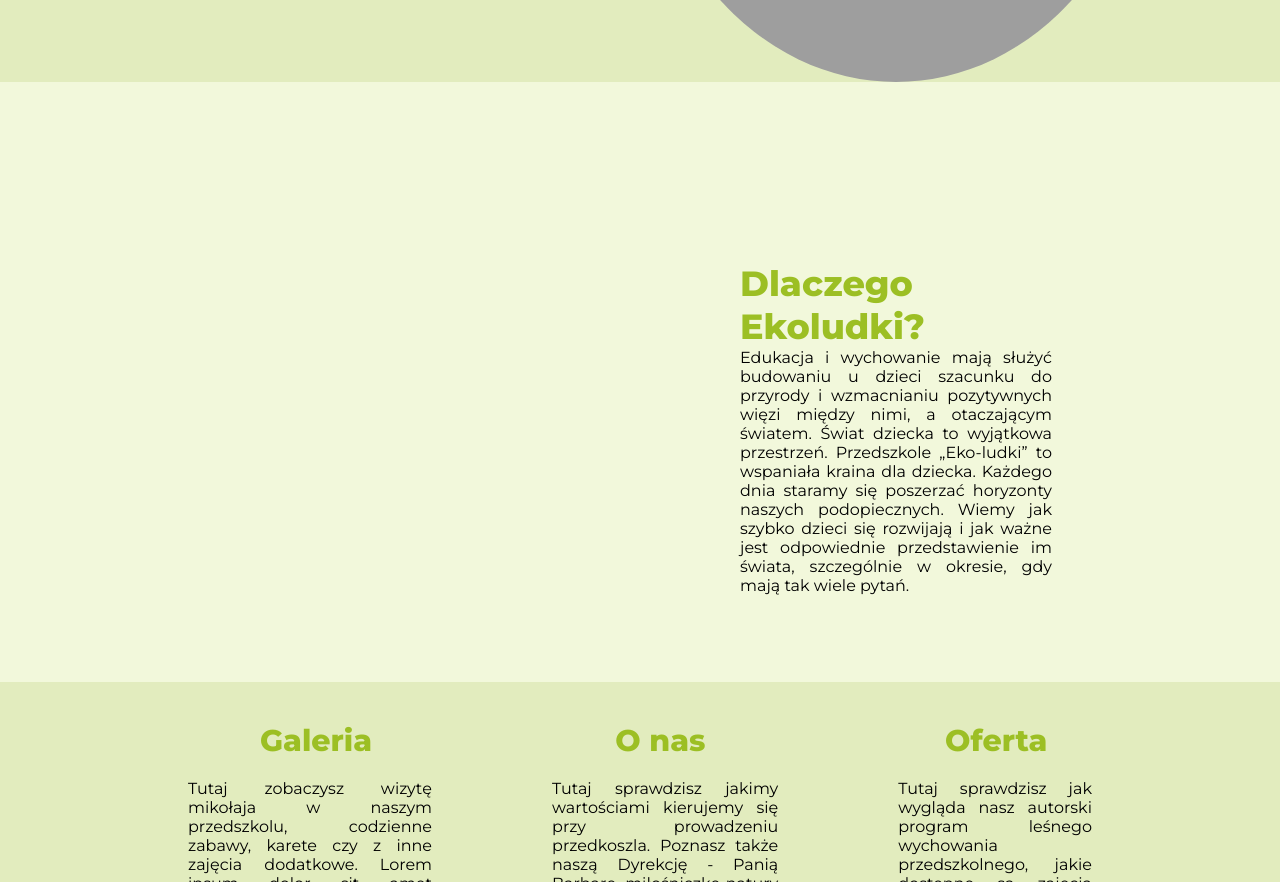
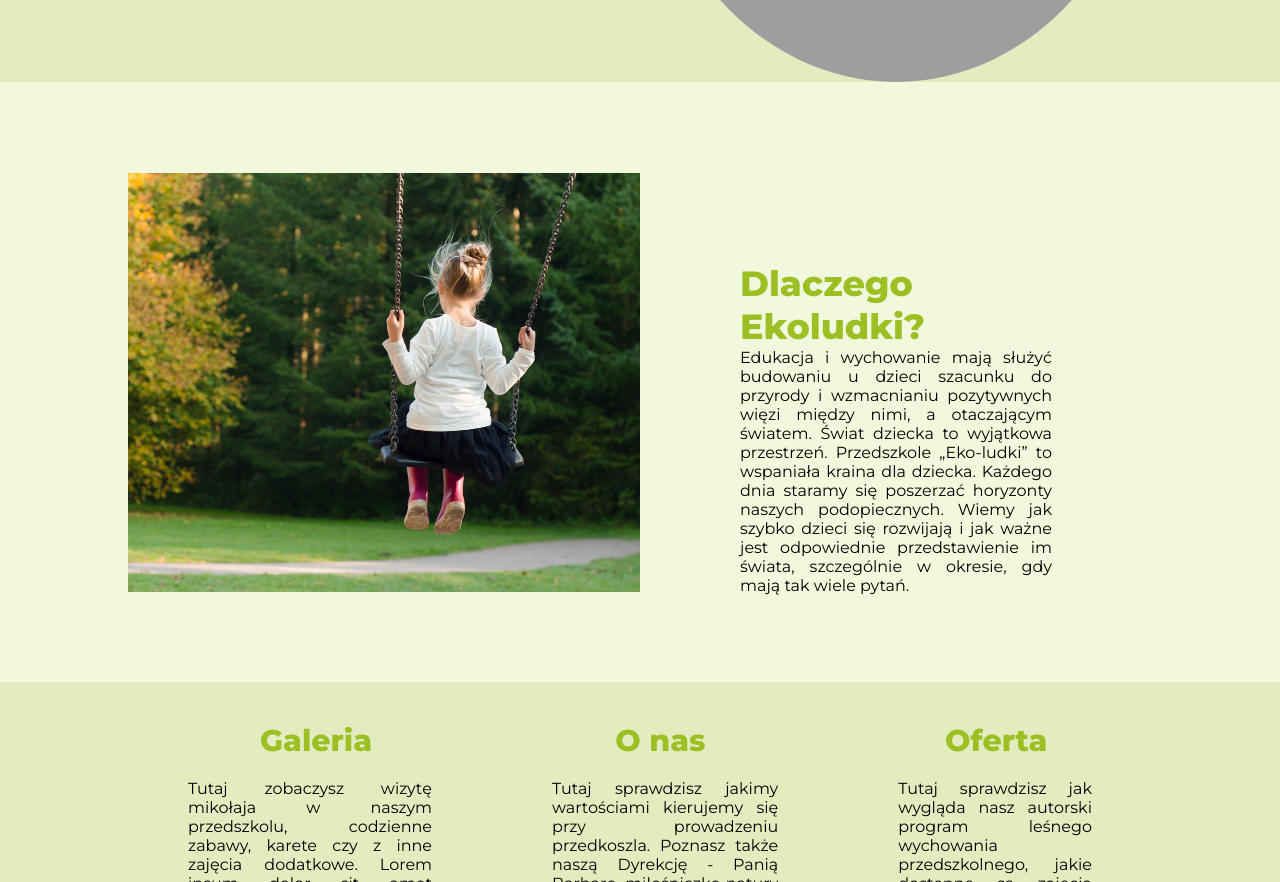
Before and after one commit to mateuszdziwon/Ekoludki, a plain HTML site: page ekoludki/index.html in a window 1280 px wide. Shown: the part 1268-2150 px from the top of the page. Drawn offline with Linux system fonts and the light colour scheme; the site is published under a folder, as on GitHub Pages, so addresses that start at the root find nothing.

Commit message:
Update style.css

```diff
--- a/ekoludki/css/style.css
+++ b/ekoludki/css/style.css
@@ -208,7 +208,7 @@ body{
 .ourValuesPhoto{
     width:50%;
     height:100%;
-    background: url("/img/kid2.jpg");
+    background: url("../img/kid2.jpg");
     background-size: 640px 418.5px;
     background-repeat: no-repeat;
     background-position: center;
```
